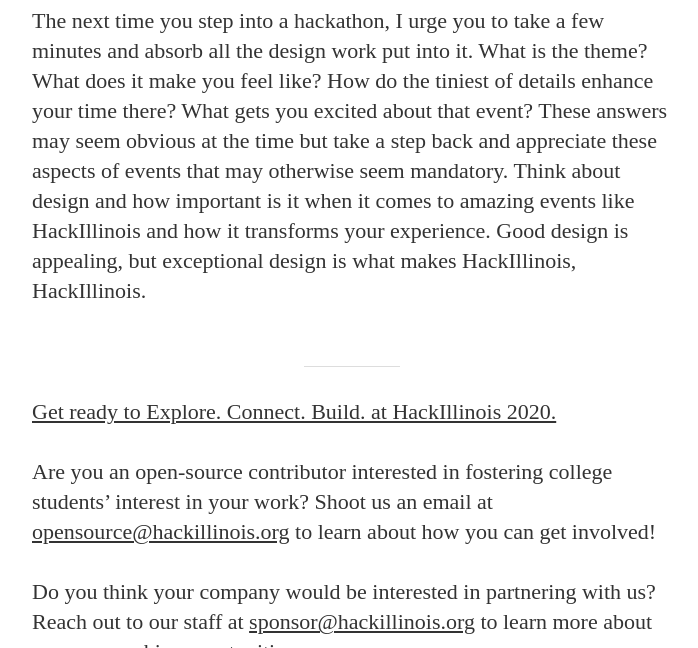
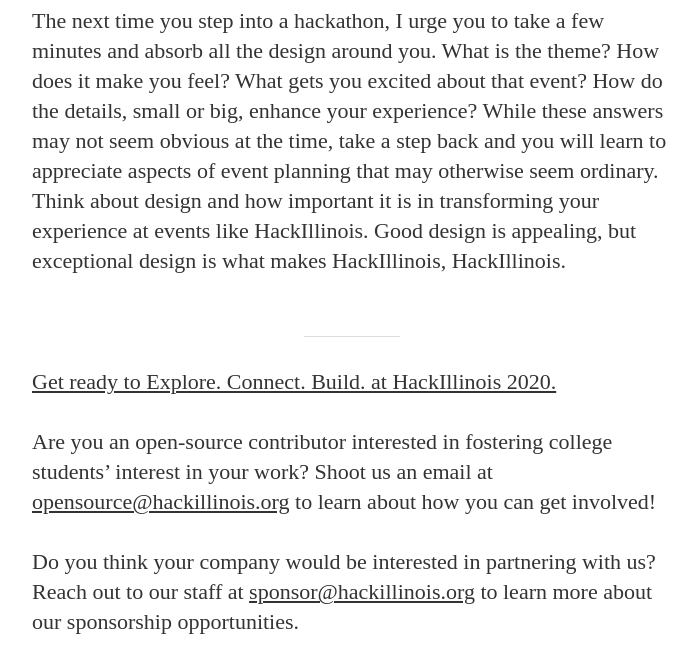
Before and after one commit to HackIllinois/blog, a Jekyll site: the page built from _posts/2019-10-29-design-at-hackillinois.md, in a window 1280 px wide and 900 px high, scrolled down 3822 px, cut to the strip 252-900 px from the top of the window. Shown: the whole strip, without its empty margins (288-986 px from the left). Built offline with Jekyll 4.4.1, drawn with Linux system fonts in a browser that asks for light colours; nearby versions of some CDN libraries; some web fonts are replaced.

Commit message:
Grammar fixes
Co-Authored-By: Sathwik Pochampally <sathwik@outlook.com>

```diff
--- a/_posts/2019-10-29-design-at-hackillinois.md
+++ b/_posts/2019-10-29-design-at-hackillinois.md
@@ -28,7 +28,7 @@
 
 ![The trophies given to the HackIllinois 2018 winners.](/assets/article_images/design-at-hackillinois/trophies.jpg)
 
-The next time you step into a hackathon, I urge you to take a few minutes and absorb all the design work put into it. What is the theme? What does it make you feel like? How do the tiniest of details enhance your time there? What gets you excited about that event? These answers may seem obvious at the time but take a step back and appreciate these aspects of events that may otherwise seem mandatory. Think about design and how important is it when it comes to amazing events like HackIllinois and how it transforms your experience. Good design is appealing, but exceptional design is what makes HackIllinois, HackIllinois.
+The next time you step into a hackathon, I urge you to take a few minutes and absorb all the design around you. What is the theme? How does it make you feel? What gets you excited about that event? How do the details, small or big, enhance your experience? While these answers may not seem obvious at the time, take a step back and you will learn to appreciate aspects of event planning that may otherwise seem ordinary. Think about design and how important it is in transforming your experience at events like HackIllinois. Good design is appealing, but exceptional design is what makes HackIllinois, HackIllinois.
 
 ---
 [Get ready to Explore. Connect. Build. at HackIllinois 2020.](https://www.hackillinois.org)
```
